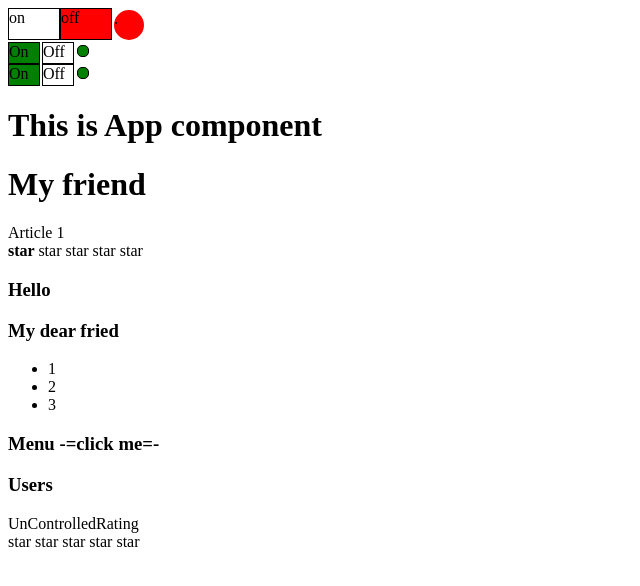
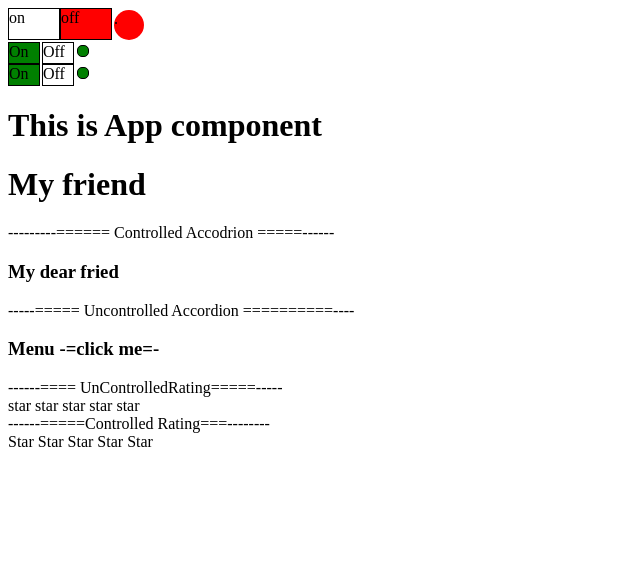
Before and after one commit to Dmitry-Klyuev/Kabzda-learn, a React (Create React App) app: page / in a window 1280 px wide. Shown: the top 586 px of the page, without its empty margins (0-640 px from the left). Built offline with nearby package versions, Linux system fonts and the light colour scheme.

Commit message:
Kabzda_unit_8(CallBack)

```diff
--- a/src/App.tsx
+++ b/src/App.tsx
@@ -1,13 +1,16 @@
 import React, {useState} from 'react';
 import './App.css';
 import Accordion from "./components/Accordion/Accordion";
-import Rating from "./components/Raiting/Rating";
+import {Rating, RatingValueType} from "./components/Raiting/Rating";
 import {OnOff} from "./components/OnOff/OnOff";
 import {OnOffNew} from "./components/OnOff/OnOffNew";
 import {UnControlledAccordion} from "./components/UnControlledAccordion/UnControlledAccordion";
 import {UnControlledRating} from "./components/UnControlledRaiting/UnControlledRating";
 
 function App() {
+
+    const [ratingValue, setRatingValue] = useState<RatingValueType>(0)
+    const [collapsed, setCollapsed] = useState(true)
 
     return (
         <div>
@@ -16,17 +19,22 @@ function App() {
             <OnOff />
             <PageTitle title={'This is App component'}/>
             <PageTitle title={'My friend'}/>
-            Article 1
-            <Rating value={1} />
-            <Accordion title={'Hello'} collapsed={true}/>
-            <Accordion title={'My dear fried'} collapsed={false} />
 
+
+            ---------====== Controlled Accodrion =====------
+            <Accordion title={'My dear fried'} collapsed={collapsed} setCollapsed={setCollapsed}/>
+
+            -----===== Uncontrolled Accordion ==========----
             <UnControlledAccordion title={'Menu -=click me=-'}/>
-            <UnControlledAccordion title={'Users'}/>
+            {/*<UnControlledAccordion title={'Users'}/>*/}
 
-            UnControlledRating
+            ------==== UnControlledRating=====-----
             <UnControlledRating/>
-            {/*<Rating value={0} />*/}
+
+            ------=====Controlled Rating===--------
+            <Rating value={ratingValue}
+                    setRating={setRatingValue}
+            />
             {/*<Rating value={1} />*/}
             {/*<Rating value={2} />*/}
             {/*<Rating value={3} />*/}
--- a/src/components/Accordion/Accordion.tsx
+++ b/src/components/Accordion/Accordion.tsx
@@ -3,13 +3,15 @@ import React from "react";
 type AccordionPropsType = {
     title: string
     collapsed: true | false
+    setCollapsed: (value: boolean) => void
 }
 
 function Accordion(props: AccordionPropsType) {
     console.log('UnControlledAccordion rendering')
     return (
         <div>
-            <AccordionTittle title={props.title}/>
+            <AccordionTittle title={props.title} onClick={ ()=>{props.setCollapsed(!props.collapsed)} }/>
+
             {!props.collapsed && <AccordionBody/>}
         </div>
     )
@@ -17,11 +19,12 @@ function Accordion(props: AccordionPropsType) {
 
 type AccordionTittlePropsType = {
     title: string
+    onClick: ()=>void
 }
 
 function AccordionTittle(props: AccordionTittlePropsType) {
     return (
-        <h3>{props.title}</h3>
+        <h3 onClick={props.onClick}>{props.title}</h3>
     )
 }
 
--- a/src/components/Raiting/Rating.tsx
+++ b/src/components/Raiting/Rating.tsx
@@ -1,35 +1,35 @@
 import React from "react";
 
+export type RatingValueType = 0|  1 | 2 | 3 | 4 | 5
+
 type RatingPropsType = {
-    value: 0 | 1 | 2 | 3 | 4 | 5
+    value: RatingValueType
+    setRating: (value: RatingValueType)=> void
 }
 
-function Rating(props: RatingPropsType) {
+export function Rating(props: RatingPropsType) {
 
     return (
         <div>
-            <Star selected={props.value > 0}/>
-            <Star selected={props.value > 1}/>
-            <Star selected={props.value > 2}/>
-            <Star selected={props.value > 3}/>
-            <Star selected={props.value > 4}/>
+            <Star selected={props.value > 0} setRating={props.setRating} value={1}/>
+            <Star selected={props.value > 1} setRating={props.setRating} value={2}/>
+            <Star selected={props.value > 2} setRating={props.setRating} value={3}/>
+            <Star selected={props.value > 3} setRating={props.setRating} value={4}/>
+            <Star selected={props.value > 4} setRating={props.setRating} value={5}/>
         </div>
     )
 }
 
 type StarPropsType = {
     selected: boolean;
+    setRating: (value: RatingValueType)=> void
+    value: RatingValueType
 }
 
 function Star(props: StarPropsType) {
-    if (props.selected){
-        return (
-            <span><b>star </b></span>
-        );
-    }else{
-        return (
-            <span>star </span>
-        );
-    }
+    return (
+        <span onClick={ ()=>{props.setRating(props.value)} }>
+            {props.selected ? <b>Star </b> : 'Star '}
+        </span>
+    )
 }
-export default Rating;
--- a/src/components/UnControlledRaiting/UnControlledRating.tsx
+++ b/src/components/UnControlledRaiting/UnControlledRating.tsx
@@ -1,26 +1,23 @@
 import React, {useState} from "react";
 
 export const UnControlledRating = () => {
-    const [state, setState] = useState(true)
+    const [value, setValue] = useState(0)
 
-    const clickStar = () => {
-        setState(!state)
-    }
 
     return (
         <div>
-            <Star state={state} />
-            <Star state={state} clickStar={clickStar}/>
-            <Star state={state} clickStar={clickStar}/>
-            <Star state={state} clickStar={clickStar}/>
-            <Star state={state} clickStar={clickStar}/>
+            <Star selected={value > 0} setValue={ ()=>{setValue(1)}} />
+            <Star selected={value > 1} setValue={ ()=>{setValue(2)}} />
+            <Star selected={value > 2} setValue={ ()=>{setValue(3)}} />
+            <Star selected={value > 3} setValue={ ()=>{setValue(4)}} />
+            <Star selected={value > 4} setValue={ ()=>{setValue(5)}} />
         </div>
     )
 }
 
 type StarType = {
-    state: boolean
-    clickStar: () => void
+    selected: boolean
+    setValue: () => void
 }
 
 function Star(props: StarType) {
@@ -28,7 +25,7 @@ function Star(props: StarType) {
 
     return(
         <>
-        {props.state ? <span onClick={props.clickStar}>star </span> : <span><b>star </b></span>}
+        <span onClick={ ()=> {props.setValue()}}> {props.selected? <b>star</b> : 'star'}</span>
         </>
     )
 }
```
